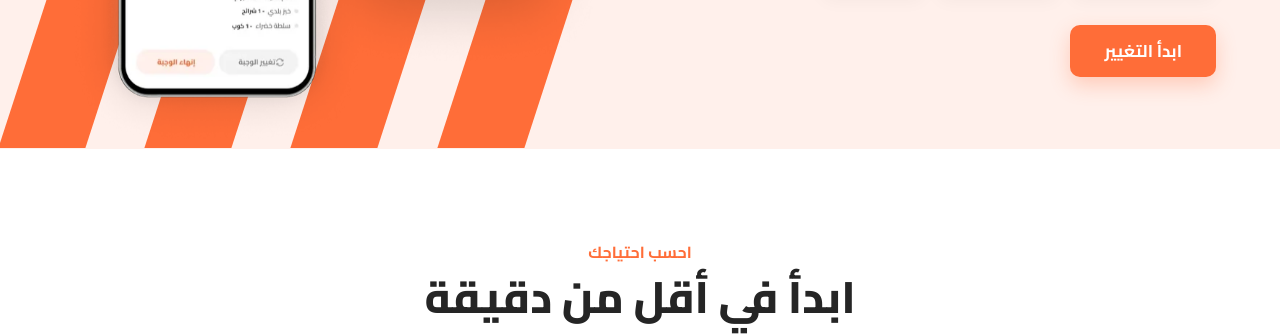
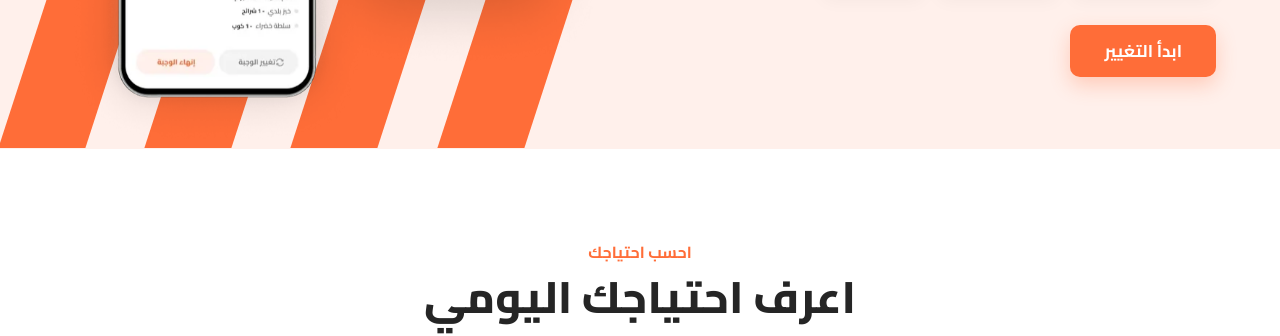
Before and after one commit to alsahaf87/NutFit, a plain HTML site: page index.html in a window 1280 px wide. Shown: the part 621-957 px from the top of the page. Drawn offline with Linux system fonts and the light colour scheme.

Commit message:
عنوان مختلف لقسم الحاسبة
Co-Authored-By: Claude Opus 5.5 <noreply@anthropic.com>
Claude-Session: https://claude.ai/code/session_01Jq8xHZeKVQdYZvT3ecHSsn

```diff
--- a/index.html
+++ b/index.html
@@ -186,7 +186,7 @@ footer h4{margin:0 0 8px;font-size:16px}footer a{display:block;text-decoration:n
 <section class="band" id="calc"><div class="wrap">
   <div class="center">
     <span class="eyebrow">احسب احتياجك</span>
-    <h2>ابدأ في أقل من دقيقة</h2>
+    <h2>اعرف احتياجك اليومي</h2>
     <p>اكتب بياناتك، والنتيجة هتتحدث على طول. بياناتك بتتحفظ على جهازك بس.</p>
   </div>
   <div class="calc">
```
